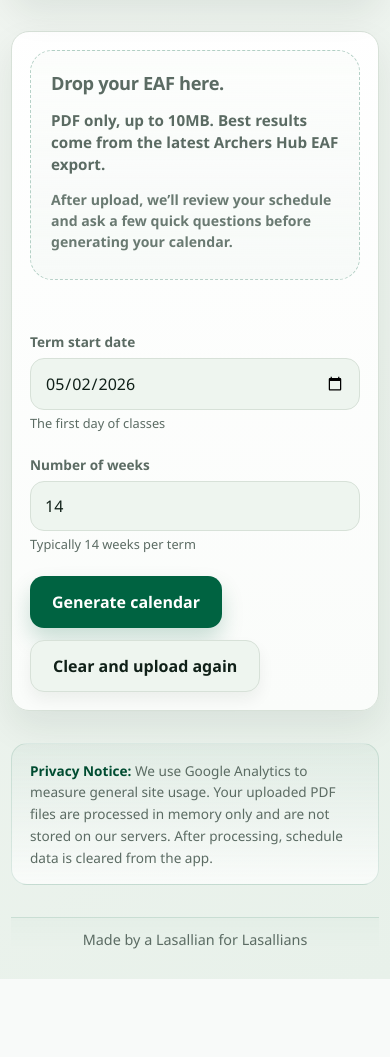
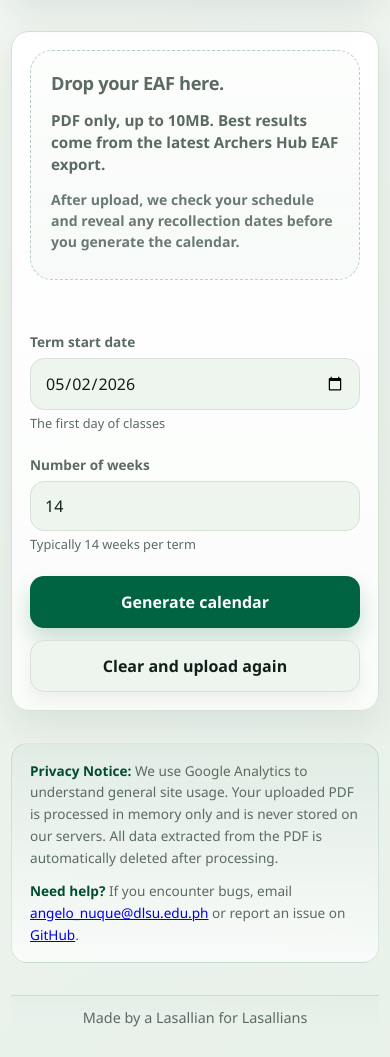
Before and after one commit to Stilsi-dev/EAFSchedulr, a Flask app: page / in a window 390 px wide. Shown: the part 876-1933 px from the top of the page. Before the commit the page ends 1855 px from the top, so only its background shows below. Run offline with Flask 3, Linux system fonts and the light colour scheme.

Commit message:
Update docs, privacy, UI styles, and parsing regex
Polish README formatting and wording (including privacy & support/contact info), remove reference to start.ps1 from the file list, and tweak the dropzone/help copy in the HTML. Adjust schedule parsing in app/config.py to require a non-empty location field (change [^,]* → [^,]+). Add/modify CSS: topbar and support link styles, tweak hero card min-height, responsive form-actions, and small privacy notice spacing tweaks to improve layout and usability.

```diff
--- a/app/config.py
+++ b/app/config.py
@@ -44,6 +44,6 @@ TIMETABLE_SLOT_HEIGHT = 36
 
 # Schedule Pattern
 SCHEDULE_PATTERN = re.compile(
-    r"(MON|TUE|WED|THU|FRI|SAT)\s*\|\s*([0-9]{1,2}:[0-9]{2}\s*[AP]M)\s*-\s*([0-9]{1,2}:[0-9]{2}\s*[AP]M)\s*\|\s*([^,]*)",
+    r"(MON|TUE|WED|THU|FRI|SAT)\s*\|\s*([0-9]{1,2}:[0-9]{2}\s*[AP]M)\s*-\s*([0-9]{1,2}:[0-9]{2}\s*[AP]M)\s*\|\s*([^,]+)",
     re.IGNORECASE,
 )
--- a/static/styles.css
+++ b/static/styles.css
@@ -443,6 +475,19 @@ button,
   cursor: pointer;
 }
 
+.form-actions {
+  display: flex;
+  gap: 12px;
+  flex-wrap: wrap;
+  align-items: center;
+}
+
+@media (max-width: 520px) {
+  .form-actions button {
+    flex: 1 1 100%;
+  }
+}
+
 button:hover,
 .download-button:hover {
   transform: translateY(-1px);
@@ -587,7 +632,11 @@ button:disabled:hover {
 }
 
 .privacy-notice p {
-  margin: 0;
+  margin: 0 0 12px;
+}
+
+.privacy-notice p:last-child {
+  margin-bottom: 0;
 }
 
 @keyframes spin {
--- a/templates/index.html
+++ b/templates/index.html
@@ -76,7 +76,7 @@
             <input id="eaf-pdf-input" type="file" name="eaf_pdf" accept="application/pdf" required aria-label="Upload EAF PDF file" />
             <span class="dropzone-title">Drop your EAF here.</span>
             <span class="dropzone-subtitle">PDF only, up to 10MB. Best results come from the latest Archers Hub EAF export.</span>
-            <span class="dropzone-hint">After upload, we’ll review your schedule and ask a few quick questions before generating your calendar.</span>
+            <span class="dropzone-hint">After upload, we check your schedule and reveal any recollection dates before you generate the calendar.</span>
             <span class="dropzone-upload-status" id="dropzone-upload-status" aria-live="polite" role="status"></span>
             <span class="file-size-hint" id="file-size-hint" aria-live="polite"></span>
           </label>
@@ -175,7 +175,11 @@
 
       <footer class="privacy-notice">
         <p>
-          <strong>Privacy Notice:</strong> We use Google Analytics to measure general site usage. Your uploaded PDF files are processed in memory only and are not stored on our servers. After processing, schedule data is cleared from the app.
+          <strong>Privacy Notice:</strong> We use Google Analytics to understand general site usage. Your uploaded PDF is processed in memory only and is never stored on our servers. All data extracted from the PDF is automatically deleted after processing.
+        </p>
+        <p>
+          <strong>Need help?</strong>
+          If you encounter bugs, email <a href="mailto:angelo_nuque@dlsu.edu.ph">angelo_nuque@dlsu.edu.ph</a> or report an issue on <a href="https://github.com/Stilsi-dev/EAFSchedulr/issues" target="_blank" rel="noopener">GitHub</a>.
         </p>
       </footer>
 
```
Also changed, not shown: other parts of static/styles.css (+33 -1 lines), README.md.
